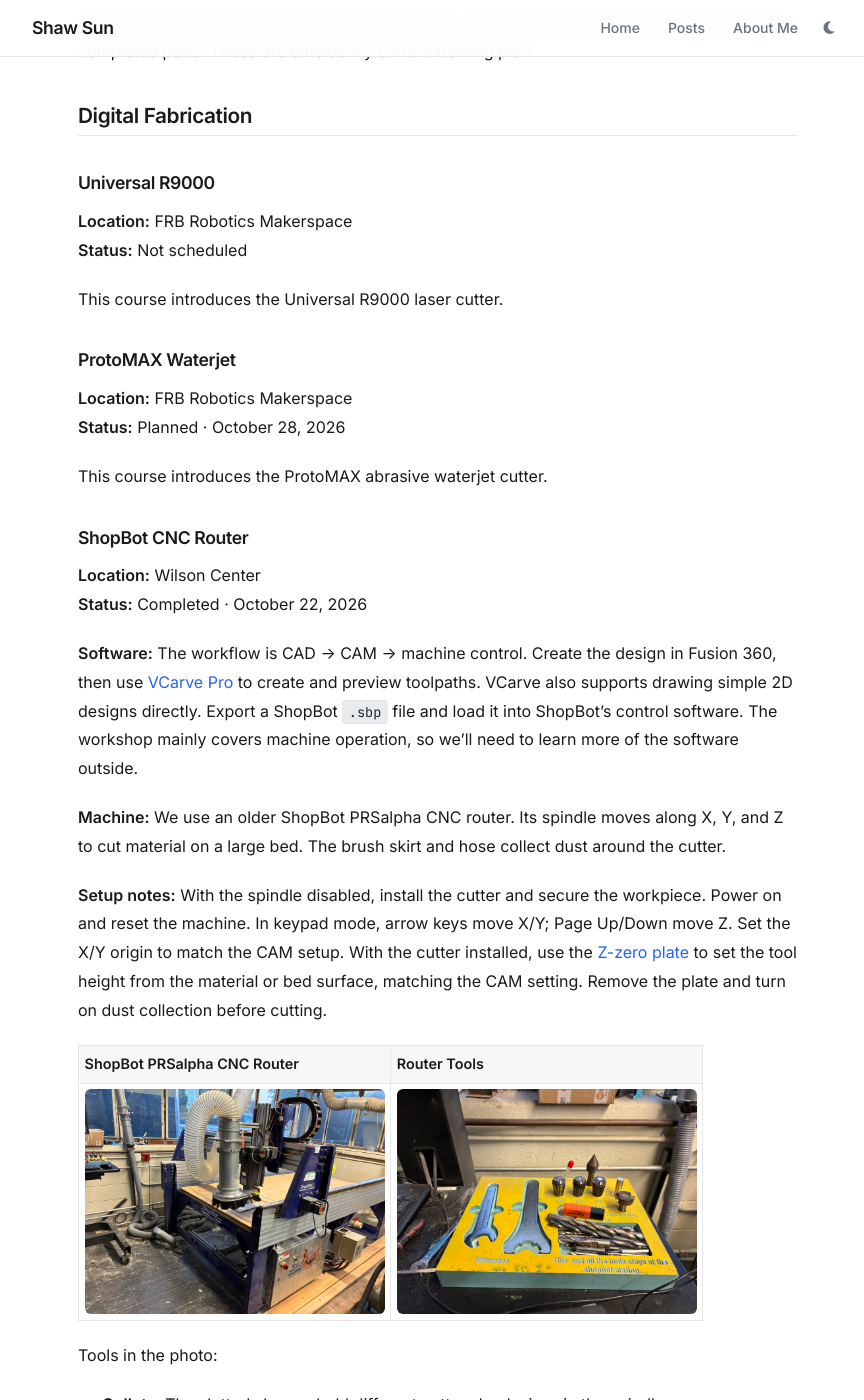
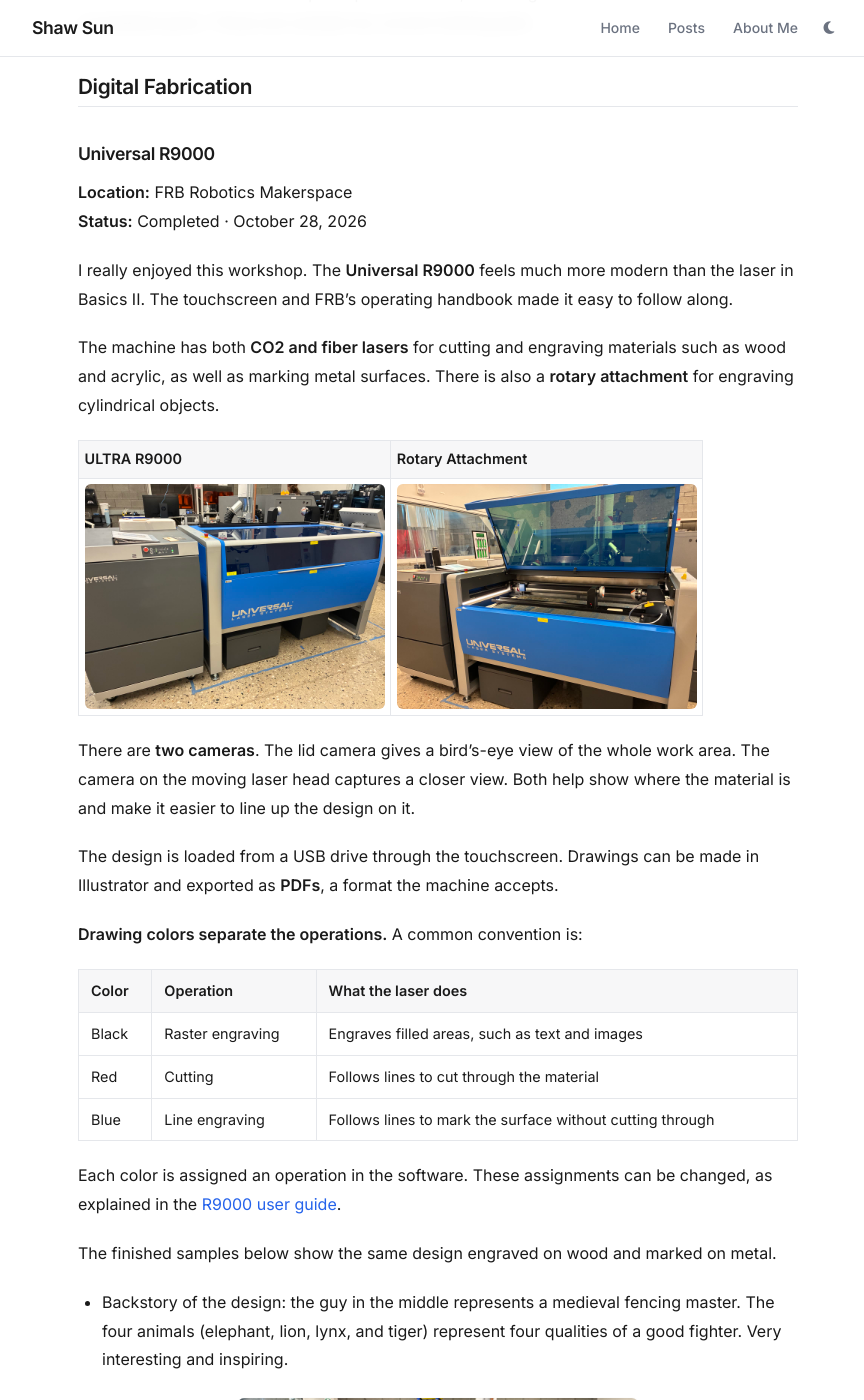
Before and after one commit to sxy-sun/sxy-sun.github.io, a Jekyll site: the page built from _posts/2026-10-15-machining-3d-printing-laser-cutting-soldering-and-welding.md, in a window 1280 px wide and 1400 px high, scrolled down 9800 px. Shown: the whole window, without its empty margins (202-1066 px from the left). Built offline with Jekyll 4.4.1, drawn with Linux system fonts in a browser that asks for light colours; some of the changed text lies outside the part shown.

Commit message:
added r9000 laser cutter machine

```diff
--- a/_posts/2026-10-15-machining-3d-printing-laser-cutting-soldering-and-welding.md
+++ b/_posts/2026-10-15-machining-3d-printing-laser-cutting-soldering-and-welding.md
@@ -23,7 +23,7 @@
   - [Manual Mill](#manual-mill) <span class="training-status training-status--planned">Planned</span>
   - [Manual Lathe](#manual-lathe) <span class="training-status training-status--planned">Planned</span>
 - [Digital Fabrication](#digital-fabrication)
-  - [Universal R9000](#universal-r9000) <span class="training-status training-status--inactive">Not scheduled</span>
+  - [Universal R9000](#universal-r9000) <span class="training-status training-status--completed">Completed</span>
   - [ProtoMAX Waterjet](#protomax-waterjet) <span class="training-status training-status--planned">Planned</span>
   - [ShopBot CNC Router](#shopbot-cnc-router) <span class="training-status training-status--completed">Completed</span>
 - [Welding](#welding)
@@ -103,7 +103,7 @@
 The sample board shows three operations:
 
 - **Raster engraving:** The laser scans back and forth, removing surface material across a filled area. This works for text, logos, and images, such as the filled "M" on the acrylic panel.
-- **Vector engraving / scoring:** The laser follows the lines and curves in the drawing, leaving a shallow mark without cutting through. This works for outlines, borders, and reference marks.
+- **Line engraving:** The laser follows the lines and curves in the drawing, leaving a shallow mark without cutting through. This works for outlines, borders, and reference marks.
 - **Vector cutting:** The laser follows a path with settings that cut through the full material thickness. This creates the part's outer shape and openings, such as the acrylic panel's screw holes.
 
 ![Sample board showing raster engraving, vector engraving, and vector cutting](laser-functions.JPG){: width="400"}
@@ -195,14 +195,41 @@
 ### Universal R9000
 
 **Location:** FRB Robotics Makerspace
-**Status:** Not scheduled
+**Status:** Completed · October 28, 2026
 
-This course introduces the Universal R9000 laser cutter.
+I really enjoyed this workshop. The **Universal R9000** feels much more modern than the laser in Basics II. The touchscreen and FRB's operating handbook made it easy to follow along.
+
+The machine has both **CO2 and fiber lasers** for cutting and engraving materials such as wood and acrylic, as well as marking metal surfaces. There is also a **rotary attachment** for engraving cylindrical objects.
+
+| ULTRA R9000 | Rotary Attachment |
+| --- | --- |
+| ![Universal Laser Systems ULTRA R9000 at FRB Makerspace](R9000.JPG){: width="300"} | ![Rotary attachment inside the R9000 for holding cylindrical objects](R9000-rotary.JPG){: width="300"} |
+{: .photo-table}
+
+There are **two cameras**. The lid camera gives a bird's-eye view of the whole work area. The camera on the moving laser head captures a closer view. Both help show where the material is and make it easier to line up the design on it.
+
+The design is loaded from a USB drive through the touchscreen. Drawings can be made in Illustrator and exported as **PDFs**, a format the machine accepts.
+
+**Drawing colors separate the operations.** A common convention is:
+
+| Color | Operation | What the laser does |
+| --- | --- | --- |
+| Black | Raster engraving | Engraves filled areas, such as text and images |
+| Red | Cutting | Follows lines to cut through the material |
+| Blue | Line engraving | Follows lines to mark the surface without cutting through |
+
+Each color is assigned an operation in the software. These assignments can be changed, as explained in the [R9000 user guide](https://ulsinc.com/assets/pdf/ultra_r_series_laser_system_user_guide_2021.03.0101.pdf).
+
+The finished samples below show the same design engraved on wood and marked on metal.
+
+- Backstory of the design: the guy in the middle represents a medieval fencing master. The four animals (elephant, lion, lynx, and tiger) represent four qualities of a good fighter. Very interesting and inspiring.
+
+![Matching artwork engraved on wood and marked on metal during R9000 training](R9000-final.JPG){: width="400"}
 
 ### ProtoMAX Waterjet
 
 **Location:** FRB Robotics Makerspace
-**Status:** Planned · October 28, 2026
+**Status:** Planned · November 03, 2026
 
 This course introduces the ProtoMAX abrasive waterjet cutter.
 
```
Also changed, not shown: other parts of _posts/2026-10-15-machining-3d-printing-laser-cutting-soldering-and-welding.md (+1 -1 lines), assets/figures/2026-images/2026-10-15-machining-3d-printing-laser-cutting-soldering-and-welding/R9000-final.JPG (added), assets/figures/2026-images/2026-10-15-machining-3d-printing-laser-cutting-soldering-and-welding/R9000-rotary.JPG (added), assets/figures/2026-images/2026-10-15-machining-3d-printing-laser-cutting-soldering-and-welding/R9000.JPG (added).
